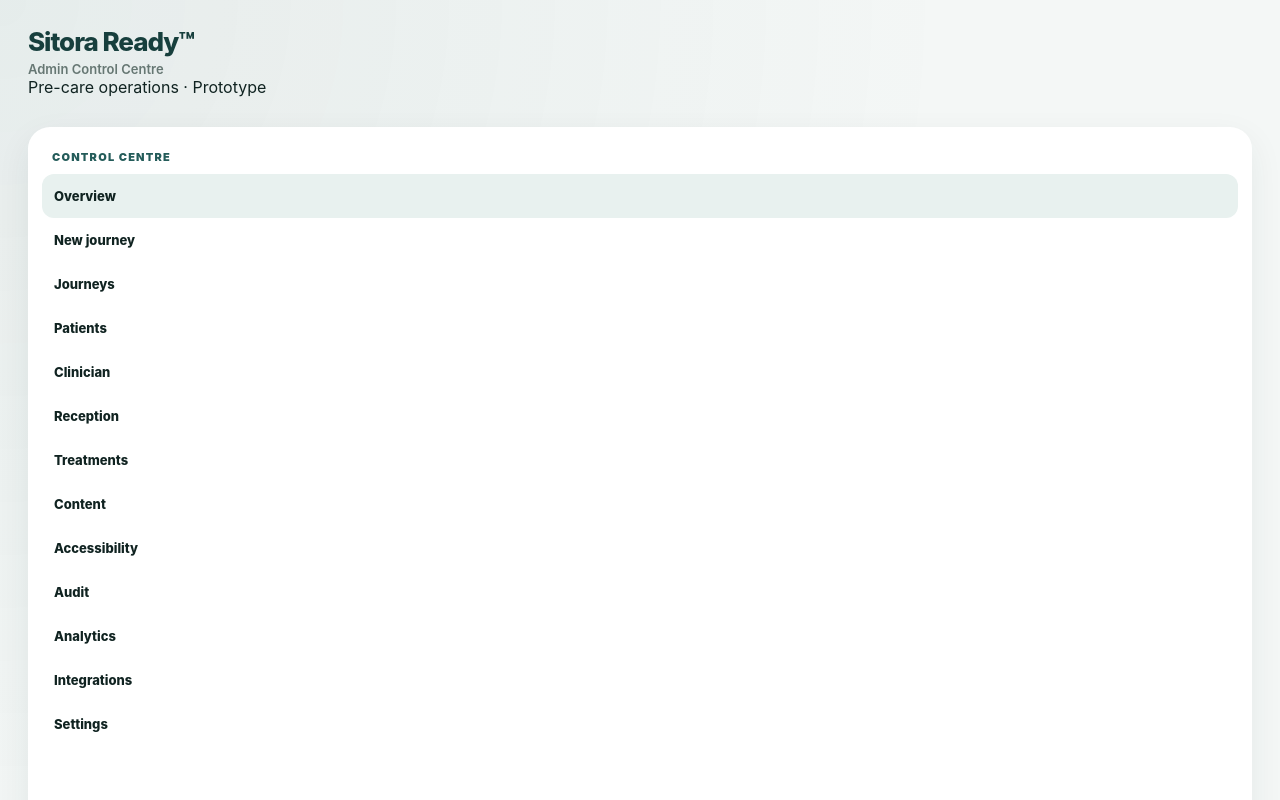
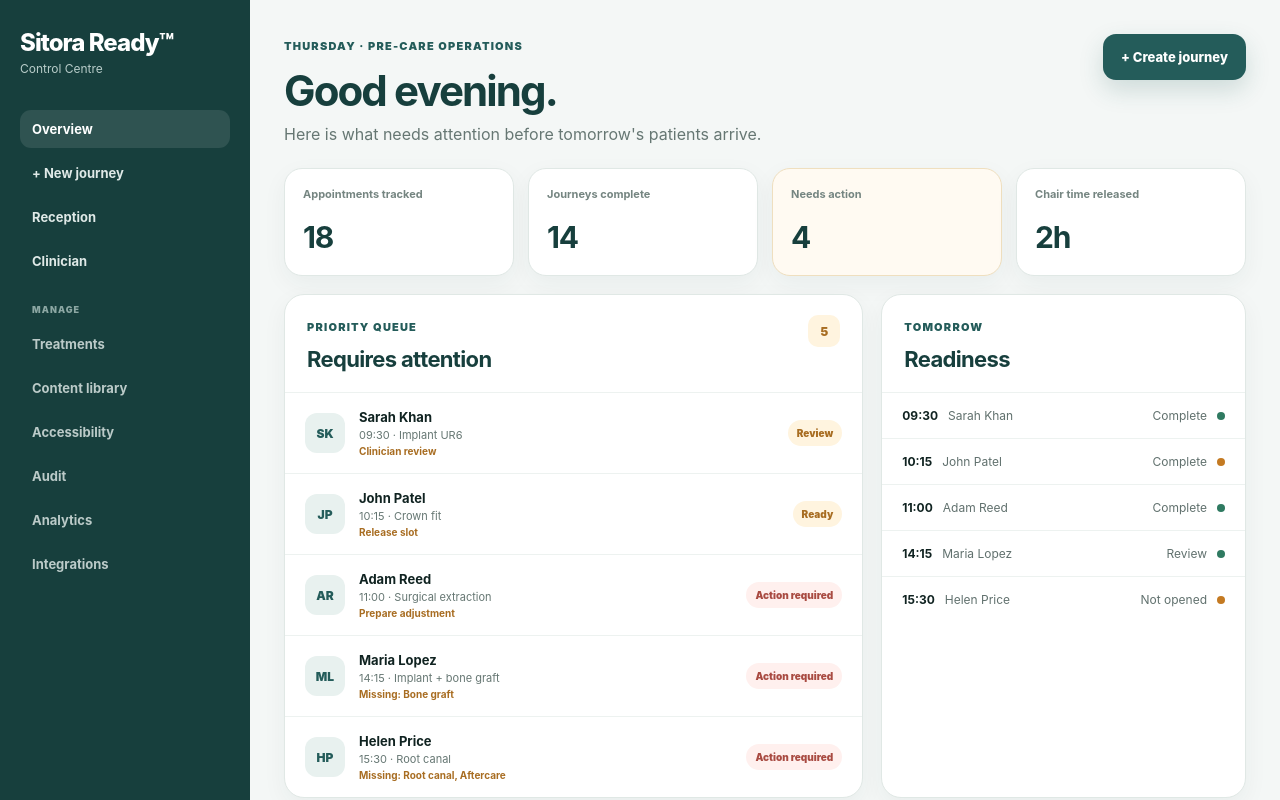
Before and after one commit to Nylon1/Sitora-Ready, a Next.js app: page /admin in a window 1280 px wide. Shown: the top 800 px of the page. Built offline with nearby package versions, Linux system fonts and the light colour scheme.

Commit message:
Switch admin homepage to v2 control centre

```diff
--- a/app/admin/page.tsx
+++ b/app/admin/page.tsx
@@ -1,5 +1,6 @@
-import AdminWorkspace from '../../components/AdminWorkspace';
+import '../admin-v2.css';
+import AdminOverviewV2 from '../../components/AdminOverviewV2';
 
-export default function AdminPage() {
-  return <AdminWorkspace />;
+export default function AdminPage(){
+  return <AdminOverviewV2 />;
 }
```
